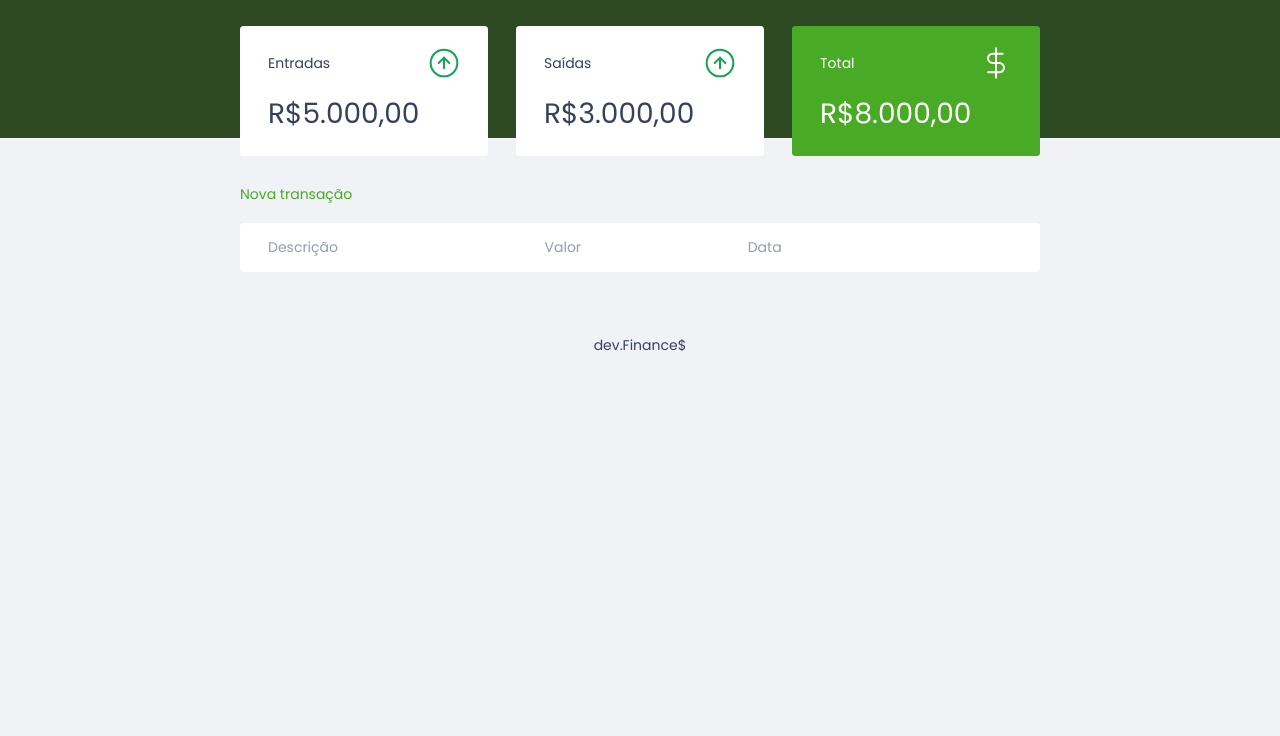
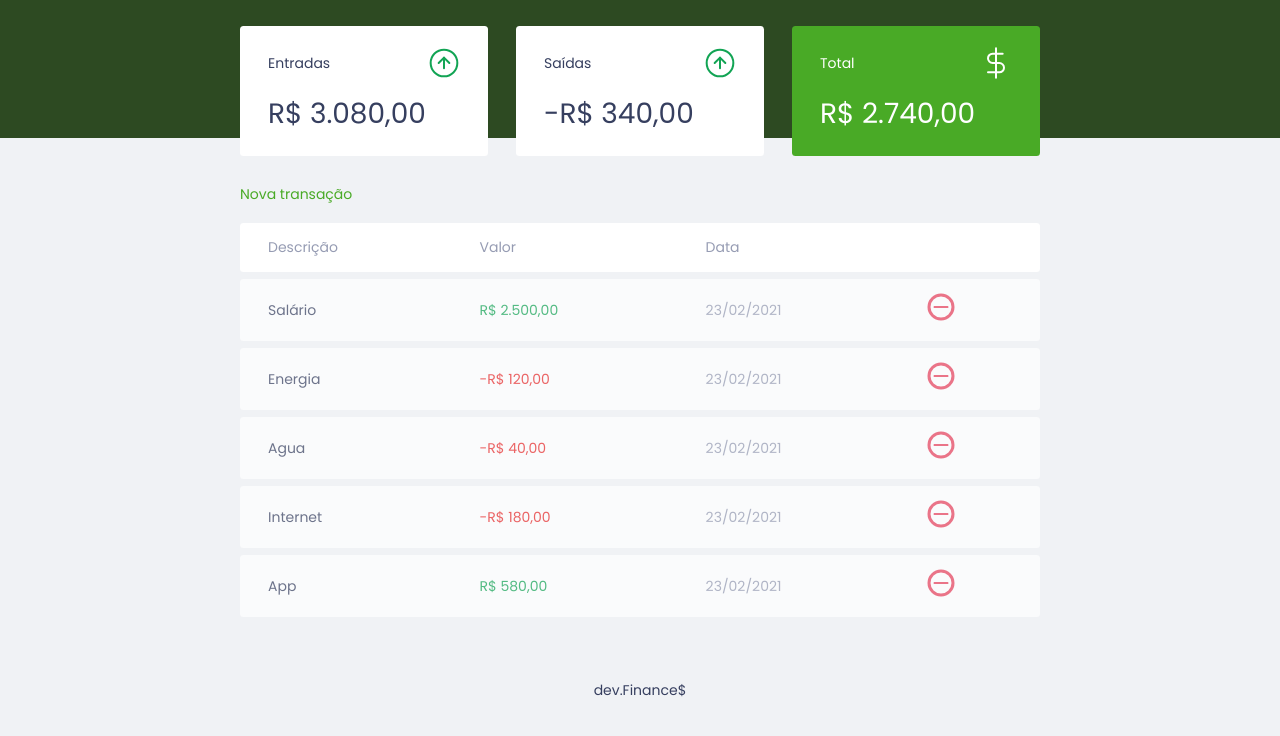
Before and after one commit to luizhlima/devFinance, a plain HTML site: page index.html in a window 1280 px wide. Shown: the part 60-796 px from the top of the page. Drawn offline with Linux system fonts and the light colour scheme; the site is published under a folder, as on GitHub Pages, so addresses that start at the root find nothing.

Commit message:
Update index.html

```diff
--- a/index.html
+++ b/index.html
@@ -94,7 +94,7 @@
     <footer class="footer">
         <p>dev.Finance$</p>
     </footer>
-    <script src="/js/app.js"></script>
+    <script src="./js/app.js"></script>
 </body>
 
 </html>
```
